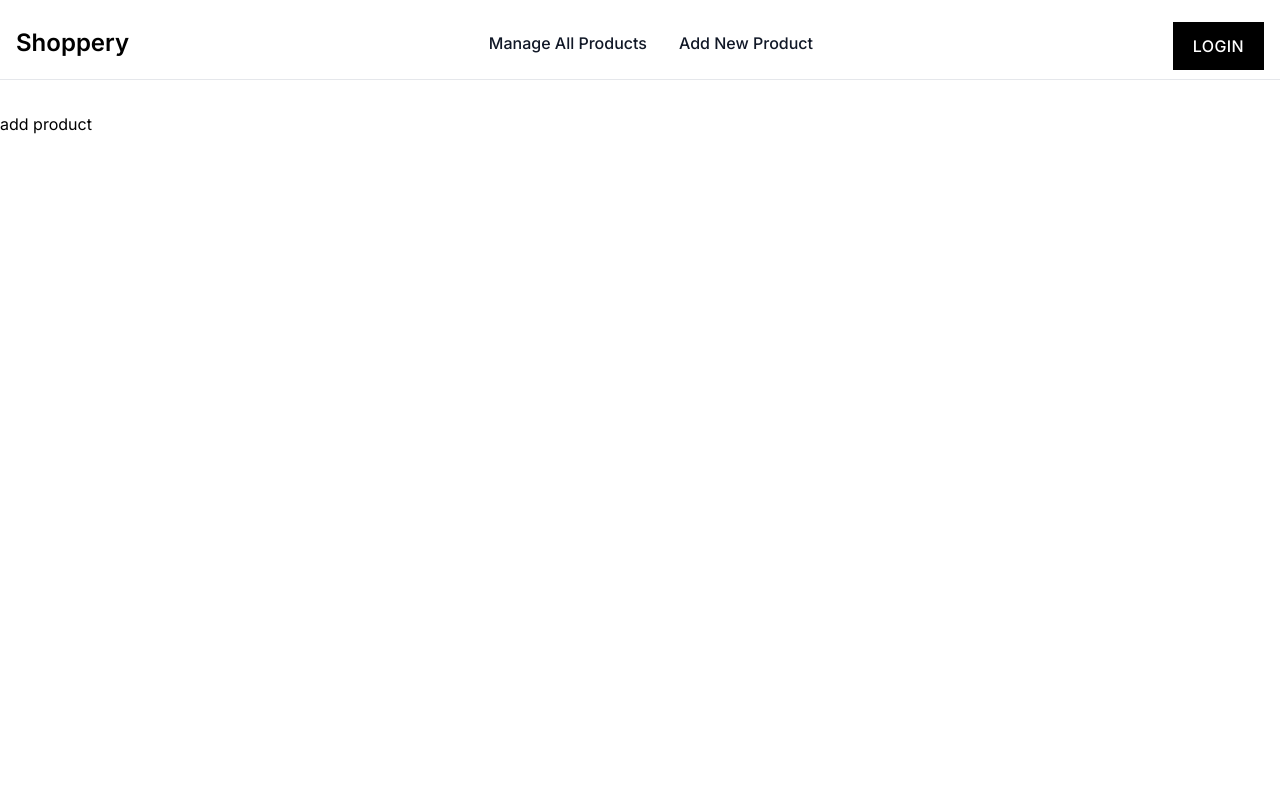
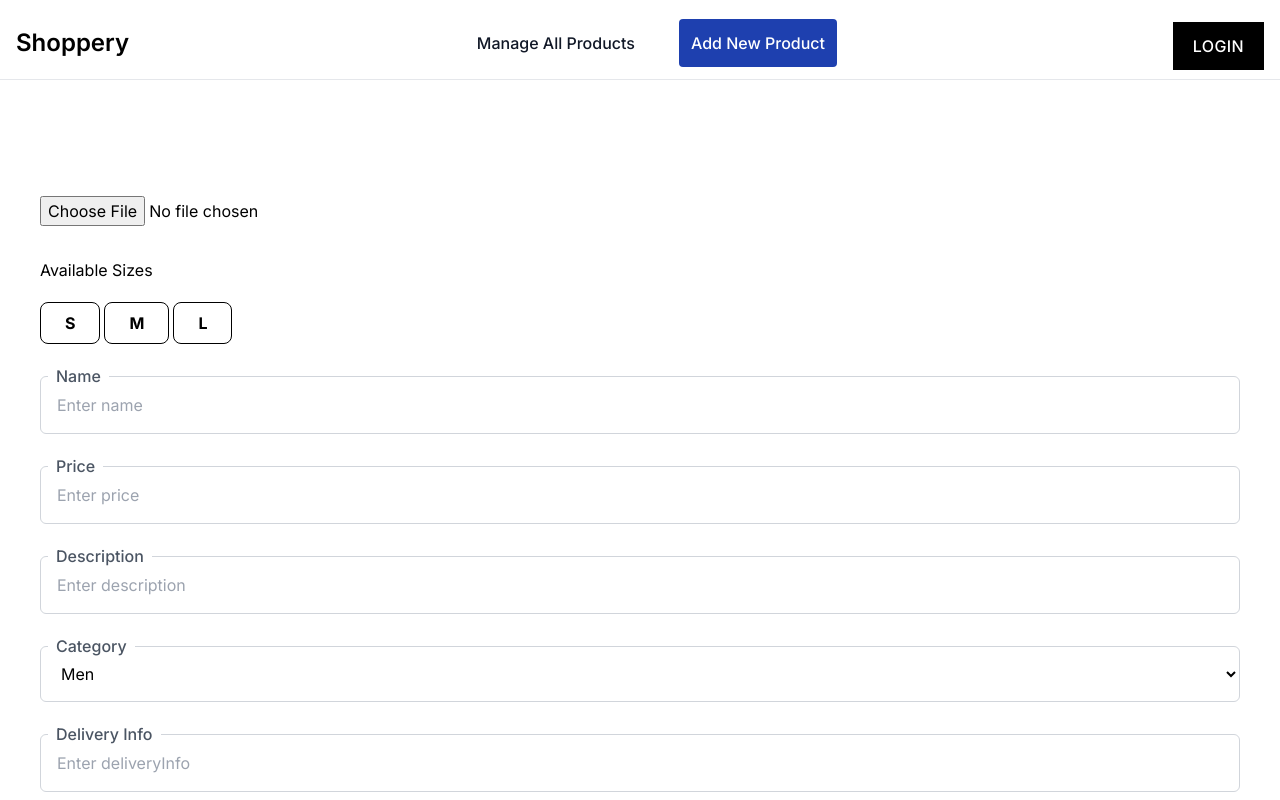
Before and after one commit to ashrafsayed2018/full-next-ecommerce, a Next.js app: page /admin-view/add-product in a window 1280 px wide. Shown: the top 800 px of the page. Built offline with nearby package versions, Linux system fonts and the light colour scheme.

Commit message:
add product ui

```diff
--- a/src/app/admin-view/add-product/page.jsx
+++ b/src/app/admin-view/add-product/page.jsx
@@ -1,3 +1,46 @@
+"use client";
+
+import InputComponent from "@/components/formElements/inputComponent";
+import SelectComponent from "@/components/formElements/selectComponent";
+import TileComponent from "@/components/formElements/tileComponent";
+import { adminAddProductformControls, AvailableSizes } from "@/utils";
+
 export default function AddProduct() {
-  return <div>add product</div>;
+  const changeImage = () => {};
+  console.log(adminAddProductformControls.length);
+  return (
+    <div className="w-full m-0 mt-5 relative">
+      <div className="flex flex-col justify-start items-start p-10 relative shadow-xl rounded-xl bg-white">
+        <div className="w-full m-0 mt-6 space-y-8">
+          <input
+            accept="image/*"
+            max="1000000"
+            type="file"
+            onChange={changeImage}
+          />
+          <div className="flex flex-col gap-2">
+            <label>Available Sizes</label>
+            <TileComponent data={AvailableSizes} />
+          </div>
+
+          {adminAddProductformControls.map((controlItem) =>
+            controlItem.componentType === "input" ? (
+              <InputComponent
+                type={controlItem.type}
+                label={controlItem.label}
+                placeholder={controlItem.placeholder}
+              />
+            ) : controlItem.componentType === "select" ? (
+              <SelectComponent
+                type={controlItem.type}
+                label={controlItem.label}
+                options={controlItem.options}
+              />
+            ) : null
+          )}
+          <button className="button">Add Product</button>
+        </div>
+      </div>
+    </div>
+  );
 }
--- a/src/app/login/page.jsx
+++ b/src/app/login/page.jsx
@@ -5,7 +5,7 @@ import { GlobalContext } from "@/context";
 import TextLoader from "@/components/loader/textLoader";
 import Notifications from "@/components/Notifications/index";
 import { loginUserService } from "@/services/login";
-import { loginFormControls } from "@/utlis";
+import { loginFormControls } from "@/utils";
 import Cookies from "js-cookie";
 import { useRouter } from "next/navigation";
 import { useContext, useEffect, useState } from "react";
--- a/src/app/register/page.jsx
+++ b/src/app/register/page.jsx
@@ -5,7 +5,7 @@ import TextLoader from "@/components/loader/textLoader";
 import Notifications from "@/components/Notifications/index";
 import { GlobalContext } from "@/context";
 import { registerUserService } from "@/services/register";
-import { registrationFormControls } from "@/utlis";
+import { registrationFormControls } from "@/utils";
 import { useRouter } from "next/navigation";
 import { useContext, useEffect, useState } from "react";
 import { toast } from "react-toastify";
--- /dev/null
+++ b/src/components/formElements/tileComponent/index.jsx
@@ -0,0 +1,14 @@
+export default function TileComponent({ data, selected = [], onClick }) {
+  return data.length > 0 ? (
+    <div className="flex flex-wrap items-center gap-1 mt-3">
+      {data.map((dataItem) => (
+        <label
+          key={dataItem.id}
+          className="cursor-pointer rounded-lg border border-black px-6 py-2 font-bold"
+        >
+          {dataItem.label}
+        </label>
+      ))}
+    </div>
+  ) : null;
+}
--- a/src/components/navbar/index.jsx
+++ b/src/components/navbar/index.jsx
@@ -1,6 +1,6 @@
 "use client";
 import { GlobalContext } from "@/context";
-import { adminNavOptions, navOptions } from "@/utlis";
+import { adminNavOptions, navOptions } from "@/utils";
 import { useContext } from "react";
 import CommonModal from "../commonModal";
 import Cookies from "js-cookie";
@@ -9,7 +9,7 @@ import Link from "next/link";
 
 // const isAdminView = false;
 
-function NavItems({ isModalView = false, isAdminView, router }) {
+function NavItems({ isModalView = false, isAdminView, router, pathName }) {
   return (
     <div
       className={`w-full md:w-auto md:flex items-center justify-between ${
@@ -26,7 +26,9 @@ function NavItems({ isModalView = false, isAdminView, router }) {
           ? adminNavOptions.map((item) => (
               <li
                 onClick={() => router.push(item.path)}
-                className="cursor-pointer bolck py-2 pl-3 pr-4 text-gray-900 rounded md:p-0"
+                className={`cursor-pointer bolck py-2 pl-3 pr-4 text-gray-900 rounded md:p-3 ${
+                  pathName == item.path ? "bg-blue-800 text-white py-20" : ""
+                }`}
                 key={item.id}
               >
                 {item.label}
@@ -57,7 +59,6 @@ export default function Navbar() {
   const router = useRouter();
   const pathName = usePathname();
   const isAdminView = pathName.includes("/admin-view");
-  console.log(`isAdminView ${isAdminView}`);
 
   // handle logout events
 
@@ -163,7 +164,11 @@ export default function Navbar() {
               )}
             </button>
           </div>
-          <NavItems isAdminView={isAdminView} router={router} />
+          <NavItems
+            isAdminView={isAdminView}
+            router={router}
+            pathName={pathName}
+          />
         </div>
       </nav>
       <CommonModal
@@ -172,6 +177,7 @@ export default function Navbar() {
             isModalView={true}
             isAdminView={isAdminView}
             router={router}
+            pathName={pathName}
           />
         }
         showModalTitle={false}
```
Also changed, not shown: src/utils/index.js (renamed from src/utlis/index.js).
